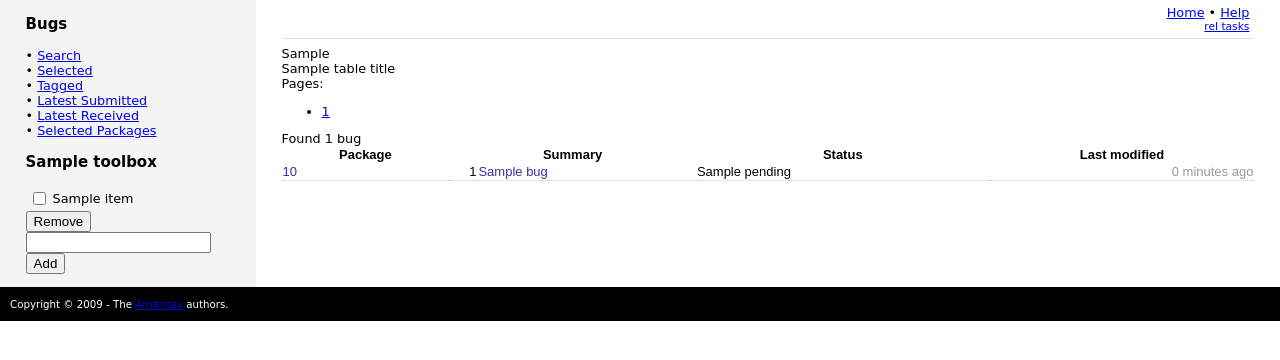
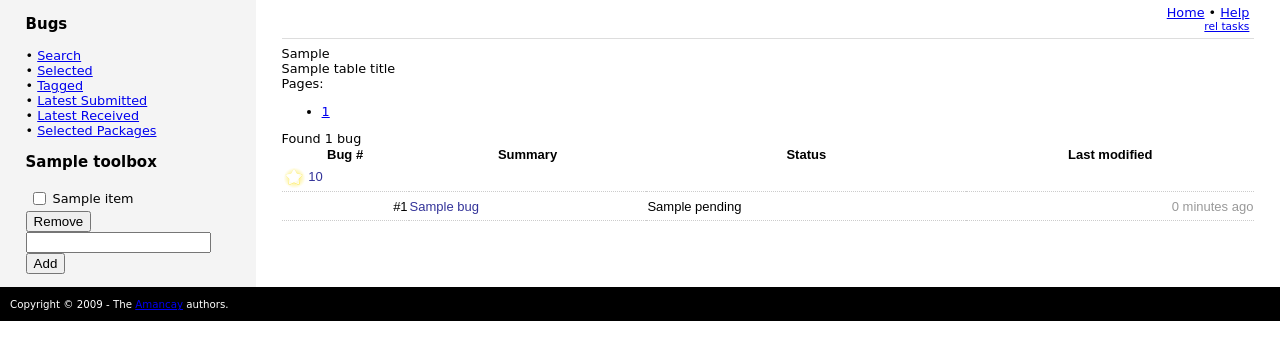
Before and after one commit to dpaleino/amancay, a Django app: template amancay/templates/index.html in a window 1280 px wide. Shown: the part 73-433 px from the top of the page. Run offline with Django 3.2, Linux system fonts and the light colour scheme; the template is opened without the code that fills it: most values are stand-ins (such as "Sample title", 1, 10 or a date in 2020).

Commit message:
bug list: sort bugs by package
also add a placeholder for starring packages.

git-svn-id: svn+ssh://svn.debian.org/svn/bts-webui/bts_webui@112 19058424-5d2e-0410-ba3e-95a0a9172157

```diff
--- a/amancay/static/amancay.css
+++ b/amancay/static/amancay.css
@@ -112,8 +112,9 @@ table.bugs {
     width: 100%;
 }
 table.bugs td {
-	border-bottom:dotted 1px #CCCCCC;
-	vertical-align: top;
+	border-bottom: dotted 1px #CCCCCC;
+	vertical-align: middle;
+	height: 2em;
 }
 table.bugs a {
 	color: #333399;
--- a/amancay/templates/table.html
+++ b/amancay/templates/table.html
@@ -23,17 +23,22 @@
 </div>
 <table class="bugs">
 	<tr>
-		<th>Package</th>
-		<th colspan=2>Summary</th>
+		<th>Bug #</th>
+		<th>Summary</th>
 		<th>Status</th>
 		<th>Last modified</th>
 	</tr>
 	{% for bug in bug_list %}
+    {% ifchanged %}
 	<tr>
-		<td class="package">
+		<td class="package" colspan="4">
+			<img src="/static/icons/starred.png" style="vertical-align: middle"/>
 			<a href="/package/{{ bug.package }}">{{ bug.package }}</a>
 		</td>
-		<td class="bug_number">{{ bug.id }}</td>
+	</tr>
+	{% endifchanged %}
+	<tr>
+		<td class="bug_number">#{{ bug.id }}</td>
 		<td class="subject">
 			<a href="/bug/{{ bug.id }}">{{ bug.subject|escape|slice:":60" }}
 			{% if bug.subject|escape|slice:":60"|length_is:60 %}...{% endif %}
```
